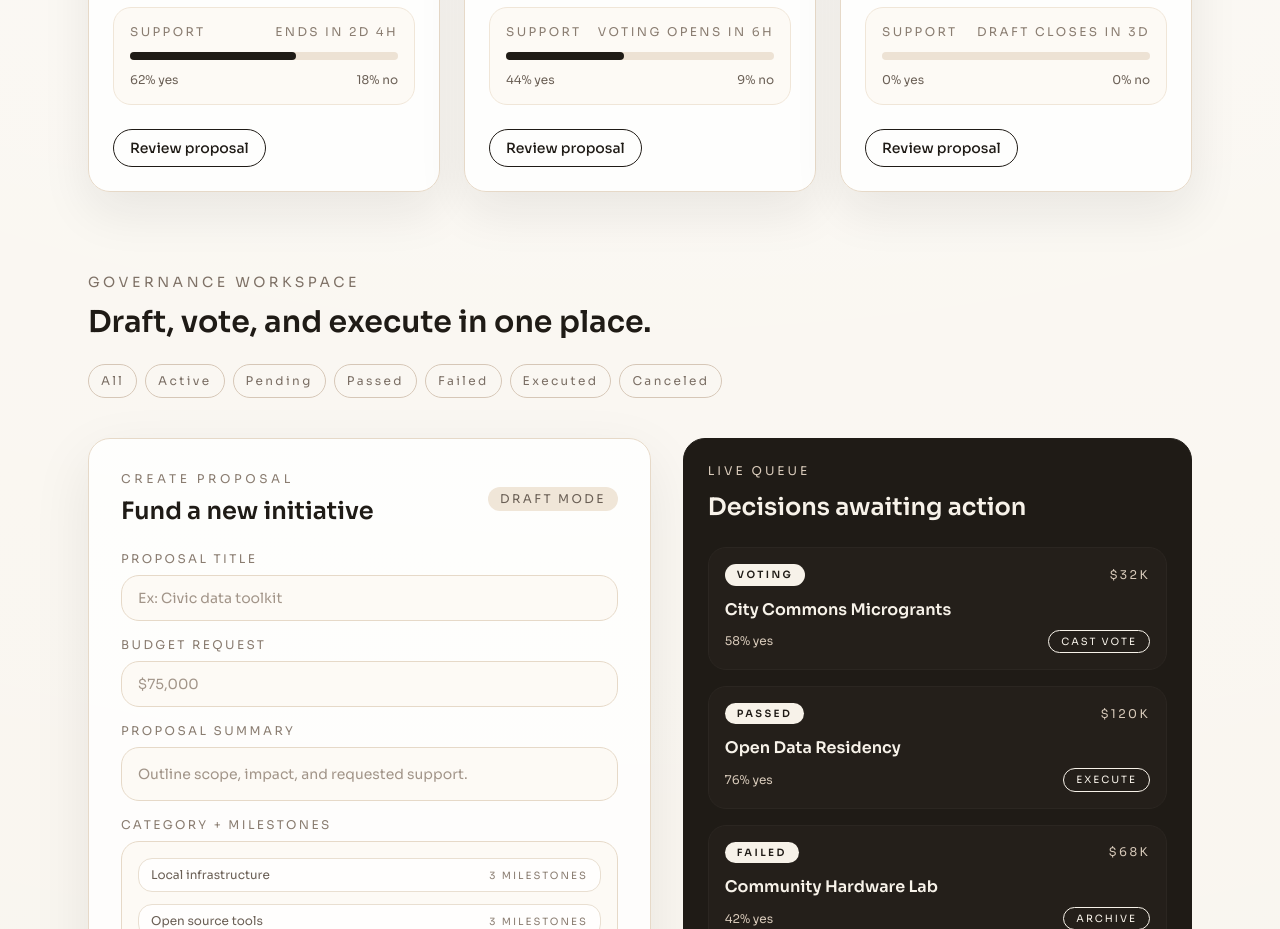
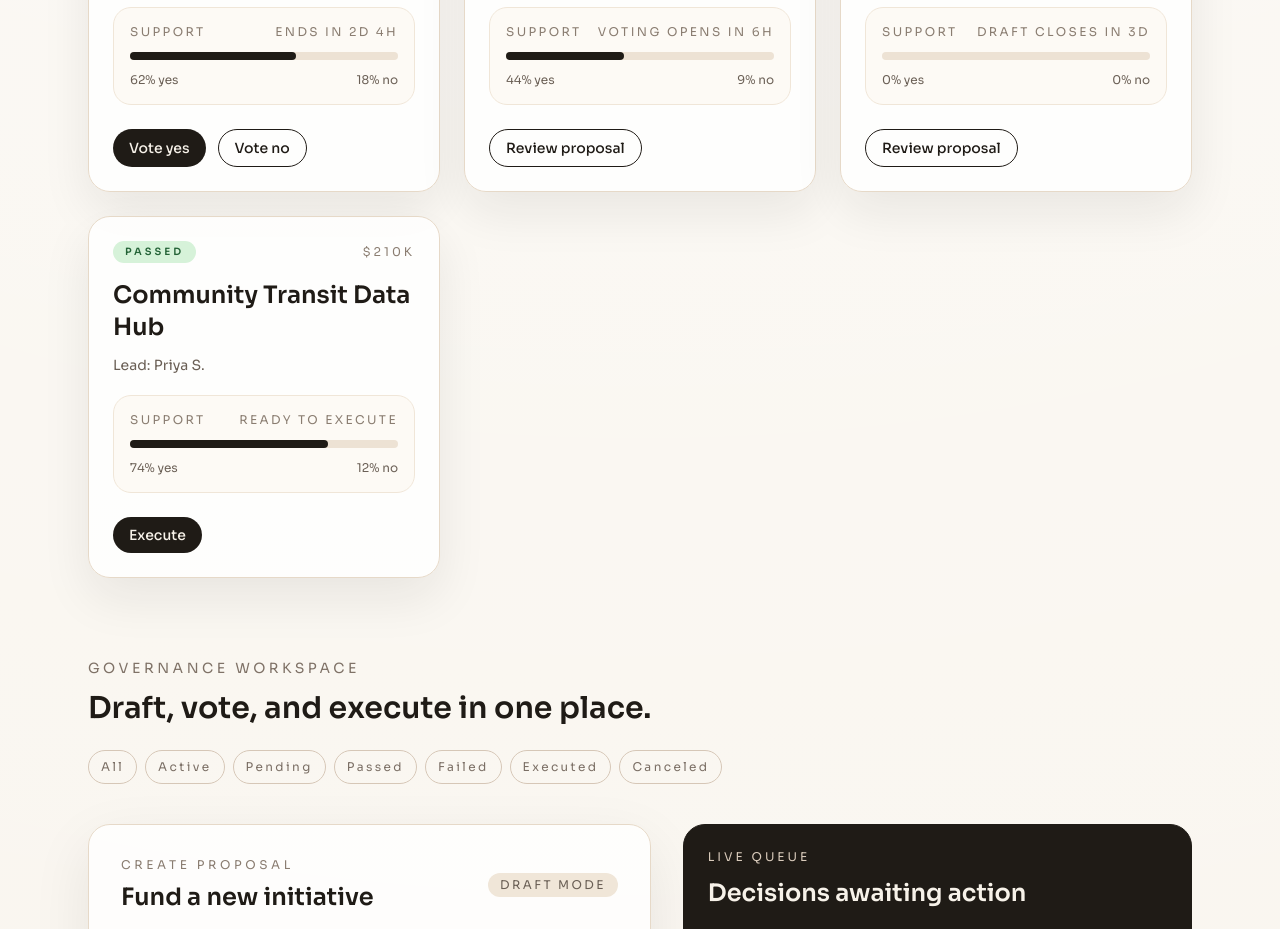
Before and after one commit to TYDev01/Community-Grant-DAO, a Next.js app in the folder frontend/: page / in a window 1280 px wide. Shown: the part 1800-2729 px from the top of the page. Built offline with nearby package versions, Linux system fonts and the light colour scheme.

Commit message:
added a passed proposal card and contextual action button

```diff
--- a/frontend/src/app/page.tsx
+++ b/frontend/src/app/page.tsx
@@ -37,6 +37,15 @@ export default function Home() {
       yes: 0,
       no: 0,
       ends: "Draft closes in 3d",
+    },
+    {
+      title: "Community Transit Data Hub",
+      status: "Passed",
+      budget: "$210k",
+      lead: "Lead: Priya S.",
+      yes: 74,
+      no: 12,
+      ends: "Ready to execute",
     },
   ];
   return (
@@ -349,9 +358,26 @@ export default function Home() {
                     <span>{card.no}% no</span>
                   </div>
                 </div>
-                  <button className="mt-6 rounded-full border border-[#1f1b16] px-4 py-2 text-sm font-medium transition hover:bg-[#1f1b16] hover:text-[#f7f2e9]">
+                  <div className="mt-6 flex flex-wrap gap-3">
+                    {card.status === "Voting" ? (
+                      <>
+                        <button className="rounded-full bg-[#1f1b16] px-4 py-2 text-sm font-medium text-[#f7f2e9] transition hover:bg-[#3a332c]">
+                          Vote yes
+                        </button>
+                        <button className="rounded-full border border-[#1f1b16] px-4 py-2 text-sm font-medium transition hover:bg-[#1f1b16] hover:text-[#f7f2e9]">
+                          Vote no
+                        </button>
+                      </>
+                    ) : card.status === "Passed" ? (
+                      <button className="rounded-full bg-[#1f1b16] px-4 py-2 text-sm font-medium text-[#f7f2e9] transition hover:bg-[#3a332c]">
+                        Execute
+                      </button>
+                    ) : (
+                      <button className="rounded-full border border-[#1f1b16] px-4 py-2 text-sm font-medium transition hover:bg-[#1f1b16] hover:text-[#f7f2e9]">
                         Review proposal
                       </button>
+                    )}
+                  </div>
                 </div>
               ))}
             </div>
```
Lines whose indentation alone changed are shown as unchanged.
